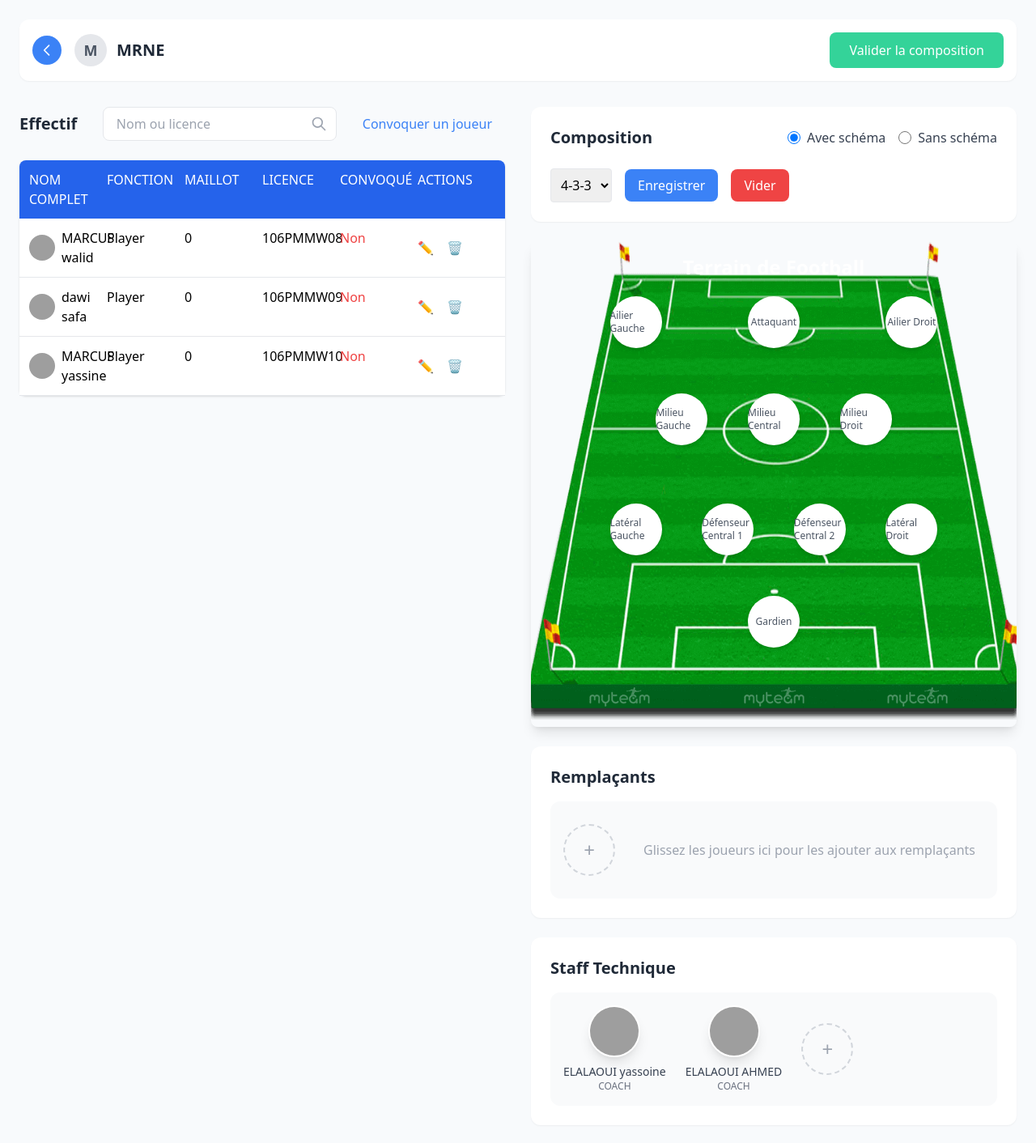
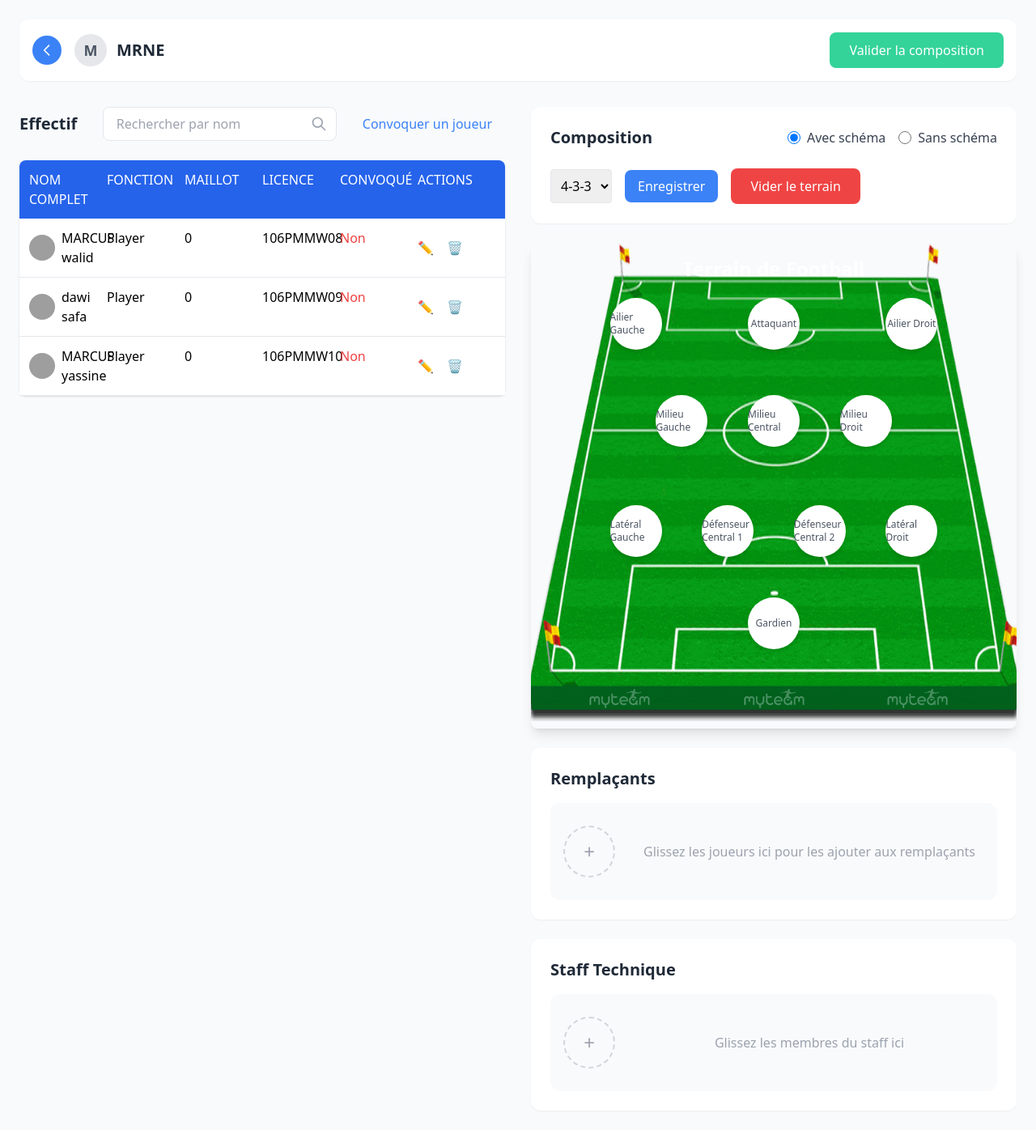
Before and after one commit to yassineelmiri/football-match-preparation, a React (Create React App) app: page / in a window 1280 px wide. Shown: the whole page at 81% size. Built offline with nearby package versions, Linux system fonts and the light colour scheme.

Commit message:
Refonte et optimisation du fichier App.tsx : amélioration de la structure du composant principal, optimisation des performances et correction de bugs mineurs.

```diff
--- a/src/App.tsx
+++ b/src/App.tsx
@@ -21,6 +21,7 @@ const mockData = {
       category: "U17",
       dateNaissance: "2008-08-18",
       nationality: "Maroc",
+      convoque: false,
       image: "http://localhost:3000/uploads/profil-default.jpg",
       post: null,
       shirtNumber: "0"
@@ -36,6 +37,7 @@ const mockData = {
       category: "U17",
       dateNaissance: "2008-08-18",
       nationality: "Maroc",
+      convoque: false,
       image: "http://localhost:3000/uploads/profil-default.jpg",
       post: null,
       shirtNumber: "0"
@@ -51,6 +53,7 @@ const mockData = {
       category: "U17",
       dateNaissance: "2008-08-18",
       nationality: "Maroc",
+      convoque: false,
       image: "http://localhost:3000/uploads/profil-default.jpg",
       post: null,
       shirtNumber: "0"
@@ -66,6 +69,7 @@ const mockData = {
       licenceNumber: "128PLWW08",
       dateNaissance: "2008-10-05",
       nationality: "Maroc",
+      convoque: false,
       image: "http://localhost:3000/uploads/profil-default.jpg"
     },
     {
@@ -77,6 +81,7 @@ const mockData = {
       licenceNumber: "128PLWW09",
       dateNaissance: "2008-10-05",
       nationality: "Maroc",
+      convoque: false,
       image: "http://localhost:3000/uploads/profil-default.jpg"
     }
   ]
@@ -92,10 +97,14 @@ function App() {
     setSubstitute,
     setStaffMember,
   } = useTeamStore();
+  const [selectedStaffs, setSelectedStaffs] = useState<Player[]>([]);
 
   const [formation, setFormation] = useState("4-3-3");
   const [isModalOpen, setIsModalOpen] = useState(false);
-
+  const [searchTerm, setSearchTerm] = useState("");
+  const handleSelectStaff = (staff: Player) => {
+    setSelectedStaffs((prev) => [...prev, staff]);
+  };
   React.useEffect(() => {
     const storedPlayers = localStorage.getItem('players');
     const storedStaffs = localStorage.getItem('staffs');
@@ -154,6 +163,15 @@ function App() {
     setFormation(e.target.value);
   };
 
+  const filteredPlayers = players.filter((player) =>
+    player.nom.toLowerCase().includes(searchTerm)
+  );
+  const handleClearField = () => {
+    setFieldPlayer("position", {} as Player);
+  };
+  const handlePrint = () => {
+    window.print();
+  };
   return (
     <DragDropContext onDragEnd={handleDragEnd}>
       <div className="min-h-screen bg-[#f8fafc] p-6">
@@ -172,7 +190,10 @@ function App() {
               <span className="text-xl font-semibold text-gray-800">MRNE</span>
             </div>
           </div>
-          <button className="px-6 py-2.5 bg-emerald-400 text-white rounded-lg hover:bg-emerald-500 transition-colors font-medium">
+          <button
+            onClick={handlePrint}
+            className="px-6 py-2.5 bg-emerald-400 text-white rounded-lg hover:bg-emerald-500 transition-colors font-medium"
+          >
             Valider la composition
           </button>
         </header>
@@ -187,9 +208,12 @@ function App() {
                 <div className="relative">
                   <input
                     type="text"
-                    placeholder="Nom ou licence"
+                    placeholder="Rechercher par nom"
                     className="pl-4 pr-10 py-2 border border-gray-200 rounded-lg focus:outline-none focus:ring-2 focus:ring-blue-500 focus:border-transparent"
+                    value={searchTerm}
+                    onChange={(e) => setSearchTerm(e.target.value.toLowerCase())}
                   />
+
                   <svg className="w-5 h-5 text-gray-400 absolute right-3 top-1/2 transform -translate-y-1/2" fill="none" stroke="currentColor" viewBox="0 0 24 24">
                     <path strokeLinecap="round" strokeLinejoin="round" strokeWidth={2} d="M21 21l-6-6m2-5a7 7 0 11-14 0 7 7 0 0114 0z" />
                   </svg>
@@ -202,7 +226,7 @@ function App() {
                 </button>
               </div>
             </div>
-            <PlayerList players={players} />
+            <PlayerList players={filteredPlayers} />
           </div>
 
           {/* Composition */}
@@ -243,15 +267,19 @@ function App() {
                 <button className="px-4 py-2 bg-blue-500 text-white rounded-lg hover:bg-blue-600 transition-colors">
                   Enregistrer
                 </button>
-                <button className="px-4 py-2 bg-red-500 text-white rounded-lg hover:bg-red-600 transition-colors">
-                  Vider
+                <button
+                  onClick={handleClearField}
+                  className="px-6 py-2.5 bg-red-500 text-white rounded-lg hover:bg-red-600 transition-colors font-medium"
+                >
+                  Vider le terrain
                 </button>
+
               </div>
             </div>
 
             <FootballField formation={formation} />
             <SubstitutesBench />
-            <StaffList staffs={staffs} />
+            <StaffList staffs={selectedStaffs} onSelectStaff={handleSelectStaff} />
           </div>
         </div>
 
```
